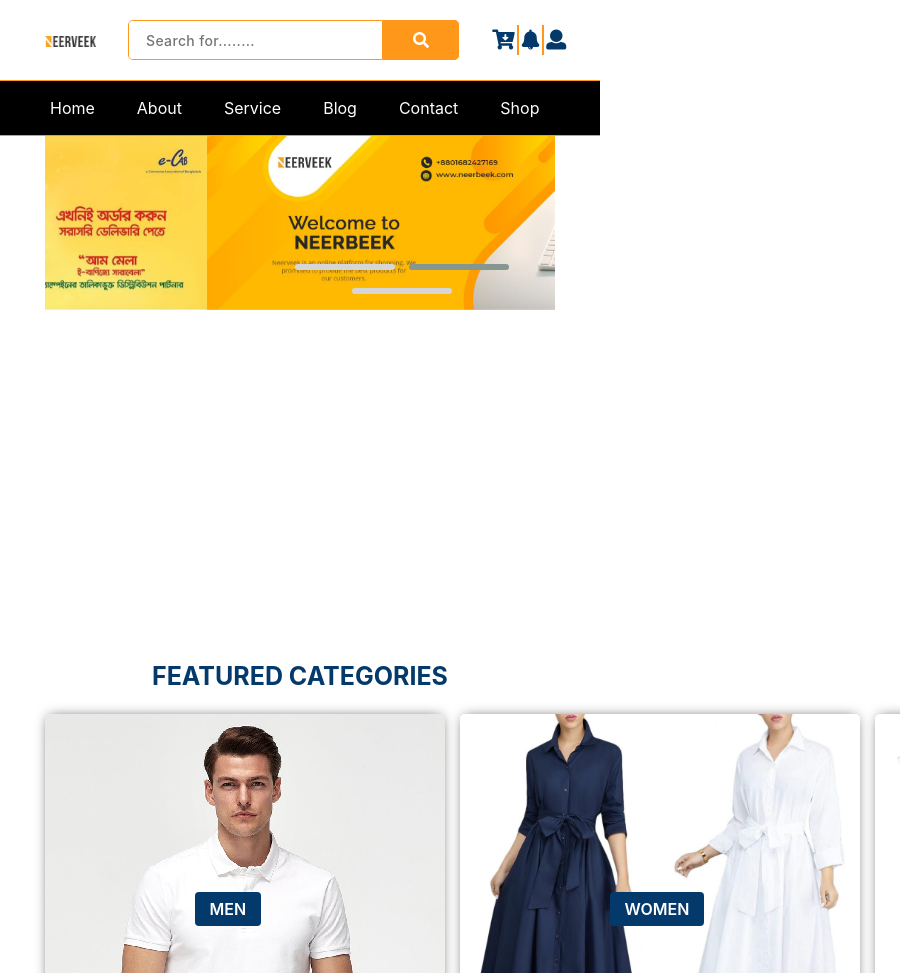
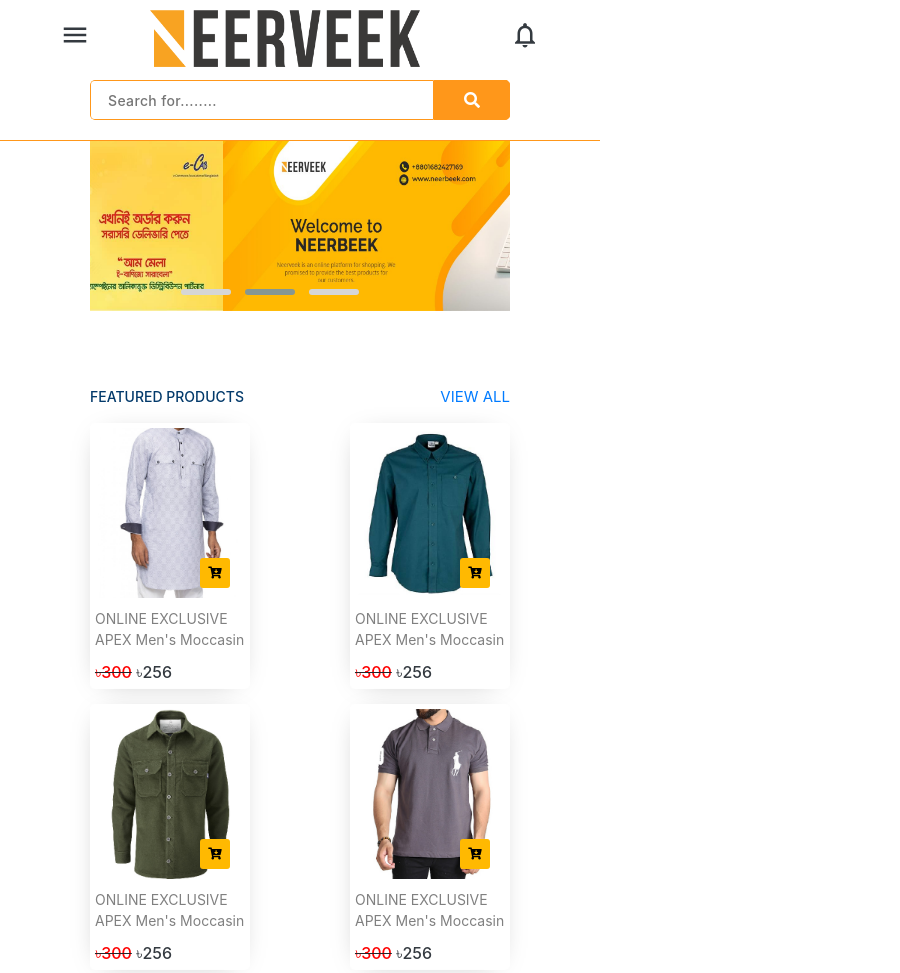
Before and after one commit to RezaulRaaz/neerveek-ecommerce, a plain HTML site: page index.html in a window 600 px wide. Shown: the top 973 px of the page, 900 px wide, since content can reach past the window. Drawn offline with Linux system fonts and the light colour scheme; files whose address does not match are found by name.

Commit message:
resonsive and change theme

```diff
--- /dev/null
+++ b/css/responsive.css
@@ -0,0 +1,161 @@
+/* Normal desktop :1200px. */
+@media (min-width: 1200px) and (max-width: 1500px) {
+
+
+}
+
+
+/* Normal desktop :992px. */
+@media (min-width: 992px) and (max-width: 1200px) {
+
+
+}
+
+
+/* Tablet desktop :768px. */
+@media (min-width: 768px) and (max-width: 991px) {
+
+
+}
+
+
+/* small mobile :320px. */
+@media (max-width: 767px) {
+    .nhr {
+        font-weight: 500;
+        font-size: 14px;
+    }
+    .nbtn {
+        font-size: 15px;
+    }
+    header{
+        overflow: hidden;
+    }
+    .menu-area{
+        display: none;
+    }
+    /* top mobile menu area */
+    .top-mobile-menu{
+        position: relative;
+        top: 0;
+        left: 0;
+        display:block
+    }
+    .top-menu-area {
+        width: 100%;
+        height: 50px;
+        background-color: #fff;
+        display: grid;
+        grid-template-columns: 15% 50% 15%;
+        justify-content: space-between;
+        align-items: center;
+        gap: 30px;
+        margin-top: 10px;
+    }
+    .top-logo img{
+        width: 90%;
+    }
+    .humberger-menu{
+        display: flex;
+        justify-content: flex-end;
+        align-items: center;
+    }
+    .top-notification-icon{
+        display: flex;
+        justify-content: start;
+        align-items: center;
+    }
+    .material-icons{
+        font-size: 30px;
+    }
+
+    /* top bar */
+    .girid-container {
+        grid-template-columns: auto;
+    }
+    .notification-area{
+        display: none;
+    }
+    .logo{
+        display: none;
+    }
+    /* slider */
+    .slider {
+        height: 200px;
+
+    }
+    .owl-carousel .owl-item img {
+        display: block;
+        width: 100%;
+        height: 170px;
+    }
+    .owl-theme .owl-dots .owl-dot span {
+        width: 50px;
+        height: 6px;
+    }
+    .owl-dots {
+        left: 20%;
+    }
+  /* feature categories */
+  .featured-categories {
+    display: none;
+}
+    /* product card style start*/
+    .product-grid-container {
+        grid-template-columns: auto auto;
+        gap: 5px;
+    }
+    .product {
+        padding: 5px;
+        width: 160px;
+        min-height: 250px;
+        -webkit-box-shadow: -1px 3px 28px -15px rgba(161, 161, 161, 1);
+        -moz-box-shadow: -1px 3px 28px -15px rgba(161, 161, 161, 1);
+        box-shadow: -1px 3px 28px -15px rgba(161, 161, 161, 1);
+    }
+    .product-img-area {
+        width: 100%;
+        height: 170px;
+    }
+    .product-img-area img {
+        width: 100%;
+        height: 170px;
+    }
+    .procduct-action {
+        visibility: visible;
+        display: flex;
+        justify-content: flex-end;
+    }
+    #quick{
+        display: none!important;
+    }
+    .quick-view-product {
+        width: 30px;
+        height: 30px;
+        padding: 0px 0px;
+        font-size: 12px;
+        display: flex;
+        justify-content: center;
+        align-items: center;
+    }
+
+    .product-name {
+        font-weight: 400;
+        font-size: 14px;
+    }
+    .product-price {
+        width: 100%;
+        margin-top: 10px;
+    }
+    footer{
+        display: none;
+    }
+
+
+}
+
+/* Large Mobile :480px. */
+@media only screen and (min-width: 480px) and (max-width: 767px) {
+.container {width:450px}
+
+}
--- a/css/style.css
+++ b/css/style.css
@@ -22,6 +22,9 @@ a {
 .primary-color {
     color: #033A6B;
     background-color: #FF971A;
+}
+.top-mobile-menu{
+    display: none;
 }
 
 header {
@@ -454,27 +457,27 @@ box-shadow: 0px -0.54px 13px -4px rgba(0,0,0,0.75);
     left: 0;
     display: flex;
     justify-self: start;
-    transition: 0.7s;
+    visibility: hidden;
 }
 .quick-view-product{
     background-color: #FFB901;
     border-radius: 3px;
     margin-right: 10px;
-    text-align: center;
-    padding: 4px 15px;
     color: #000;
-    display: none;
-    transition: 0.7s;
     font-size: 15px;
+    display: flex;
+    justify-content: center;
+    align-items: center;
+    width: 35px;
+    height: 35px;
 
 }
 .quick-view-product:hover{
     background-color: #033A6B;
     color: azure;
 }
-.product:hover .quick-view-product{
-    display: block;
-    transition: 0.7s;
+.product:hover .procduct-action{
+    visibility: visible;
 }
 .product-name {
     font-weight: 600;
--- a/index.html
+++ b/index.html
@@ -7,14 +7,31 @@
     <title>NEERVEEK ECOMMERCE</title>
     <link rel="stylesheet" href="css/bootstrap.css">
     <link rel="stylesheet" href="css/fontawesome-all.min.css">
+    <!-- metrial icons -->
+    <link href="https://fonts.googleapis.com/icon?family=Material+Icons" rel="stylesheet">
     <link rel="stylesheet" href="css/owl.carousel.min.css">
     <link rel="stylesheet" href="css/owl.theme.default.css">
     <link rel="stylesheet" href="css/style.css">
+    <link rel="stylesheet" href="css/responsive.css">
 </head>
 
 <body>
+    <div class="header-top-section">
+        <!-- mobile section area start -->
+        <section class="top-mobile-menu">
+            <div class="top-menu-area">
+                <div class="humberger-menu">
+                    <a href="#" class="text-dark"><i class="material-icons">menu</i></a>
+                </div>
+                <div class="top-logo">
+                    <img src="img/logo.png" alt="">
+                </div>
+                <div class="top-notification-icon">
+                    <a href="#" class="text-dark"> <i class="material-icons">notifications_none</i></a>
+                </div>
+            </div>
+        </section>
         <!-- top bar start -->
-
         <header>
             <div class="container">
                 <div class="girid-container">
@@ -39,7 +56,7 @@
                 </div>
             </div>
         </header>
-
+    </div>
     <!-- top bar end -->
 
     <!-- menu area start -->
@@ -186,7 +203,9 @@
                         <div class="product-img-area">
                             <img src="img/product/5.jpg" alt="">
                             <div class="procduct-action">
+                                <div id="quick">
                                     <div class="quick-view-product"><i class="fas fa-eye"></i></div>
+                                </div>
                                 <div class="quick-view-product"><i class="fas fa-cart-arrow-down"></i></div>
                             </div>
                         </div>
@@ -202,7 +221,9 @@
                         <div class="product-img-area">
                             <img src="img/product/4.jpg" alt="">
                             <div class="procduct-action">
+                                <div id="quick">
                                     <div class="quick-view-product"><i class="fas fa-eye"></i></div>
+                                </div>
                                 <div class="quick-view-product"><i class="fas fa-cart-arrow-down"></i></div>
                             </div>
                         </div>
@@ -218,7 +239,9 @@
                         <div class="product-img-area">
                             <img src="img/product/3.jpg" alt="">
                             <div class="procduct-action">
+                                <div id="quick">
                                     <div class="quick-view-product"><i class="fas fa-eye"></i></div>
+                                </div>
                                 <div class="quick-view-product"><i class="fas fa-cart-arrow-down"></i></div>
                             </div>
                         </div>
@@ -234,7 +257,9 @@
                         <div class="product-img-area">
                             <img src="img/product/2.jpg" alt="">
                             <div class="procduct-action">
+                                <div id="quick">
                                     <div class="quick-view-product"><i class="fas fa-eye"></i></div>
+                                </div>
                                 <div class="quick-view-product"><i class="fas fa-cart-arrow-down"></i></div>
                             </div>
                         </div>
@@ -250,7 +275,9 @@
                         <div class="product-img-area">
                             <img src="img/product/l2.jpg" alt="">
                             <div class="procduct-action">
+                                <div id="quick">
                                     <div class="quick-view-product"><i class="fas fa-eye"></i></div>
+                                </div>
                                 <div class="quick-view-product"><i class="fas fa-cart-arrow-down"></i></div>
                             </div>
                         </div>
@@ -266,7 +293,9 @@
                         <div class="product-img-area">
                             <img src="img/product/l3.jpg" alt="">
                             <div class="procduct-action">
+                                <div id="quick">
                                     <div class="quick-view-product"><i class="fas fa-eye"></i></div>
+                                </div>
                                 <div class="quick-view-product"><i class="fas fa-cart-arrow-down"></i></div>
                             </div>
                         </div>
@@ -282,7 +311,9 @@
                         <div class="product-img-area">
                             <img src="img/product/l1.jpg" alt="">
                             <div class="procduct-action">
+                                <div id="quick">
                                     <div class="quick-view-product"><i class="fas fa-eye"></i></div>
+                                </div>
                                 <div class="quick-view-product"><i class="fas fa-cart-arrow-down"></i></div>
                             </div>
                         </div>
@@ -298,7 +329,9 @@
                         <div class="product-img-area">
                             <img src="img/product/l4.jpg" alt="">
                             <div class="procduct-action">
+                                <div id="quick">
                                     <div class="quick-view-product"><i class="fas fa-eye"></i></div>
+                                </div>
                                 <div class="quick-view-product"><i class="fas fa-cart-arrow-down"></i></div>
                             </div>
                         </div>
@@ -328,7 +361,9 @@
                         <div class="product-img-area">
                             <img src="img/product/e1.jpg" alt="">
                             <div class="procduct-action">
+                                <div id="quick">
                                     <div class="quick-view-product"><i class="fas fa-eye"></i></div>
+                                </div>
                                 <div class="quick-view-product"><i class="fas fa-cart-arrow-down"></i></div>
                             </div>
                         </div>
@@ -344,7 +379,9 @@
                         <div class="product-img-area">
                             <img src="img/product/e2.jpg" alt="">
                             <div class="procduct-action">
+                                <div id="quick">
                                     <div class="quick-view-product"><i class="fas fa-eye"></i></div>
+                                </div>
                                 <div class="quick-view-product"><i class="fas fa-cart-arrow-down"></i></div>
                             </div>
                         </div>
@@ -360,7 +397,9 @@
                         <div class="product-img-area">
                             <img src="img/product/e3.jpg" alt="">
                             <div class="procduct-action">
+                                <div id="quick">
                                     <div class="quick-view-product"><i class="fas fa-eye"></i></div>
+                                </div>
                                 <div class="quick-view-product"><i class="fas fa-cart-arrow-down"></i></div>
                             </div>
                         </div>
@@ -376,7 +415,9 @@
                         <div class="product-img-area">
                             <img src="img/product/e4.jpg" alt="">
                             <div class="procduct-action">
+                                <div id="quick">
                                     <div class="quick-view-product"><i class="fas fa-eye"></i></div>
+                                </div>
                                 <div class="quick-view-product"><i class="fas fa-cart-arrow-down"></i></div>
                             </div>
                         </div>
@@ -392,7 +433,9 @@
                         <div class="product-img-area">
                             <img src="img/product/t1.jpg" alt="">
                             <div class="procduct-action">
+                                <div id="quick">
                                     <div class="quick-view-product"><i class="fas fa-eye"></i></div>
+                                </div>
                                 <div class="quick-view-product"><i class="fas fa-cart-arrow-down"></i></div>
                             </div>
                         </div>
@@ -408,7 +451,9 @@
                         <div class="product-img-area">
                             <img src="img/product/t2.jpg" alt="">
                             <div class="procduct-action">
+                                <div id="quick">
                                     <div class="quick-view-product"><i class="fas fa-eye"></i></div>
+                                </div>
                                 <div class="quick-view-product"><i class="fas fa-cart-arrow-down"></i></div>
                             </div>
                         </div>
@@ -424,7 +469,9 @@
                         <div class="product-img-area">
                             <img src="img/product/t3.jpg" alt="">
                             <div class="procduct-action">
+                                <div id="quick">
                                     <div class="quick-view-product"><i class="fas fa-eye"></i></div>
+                                </div>
                                 <div class="quick-view-product"><i class="fas fa-cart-arrow-down"></i></div>
                             </div>
                         </div>
@@ -440,7 +487,9 @@
                         <div class="product-img-area">
                             <img src="img/product/t4.jpg" alt="">
                             <div class="procduct-action">
+                                <div id="quick">
                                     <div class="quick-view-product"><i class="fas fa-eye"></i></div>
+                                </div>
                                 <div class="quick-view-product"><i class="fas fa-cart-arrow-down"></i></div>
                             </div>
                         </div>
@@ -470,7 +519,9 @@
                         <div class="product-img-area">
                             <img src="img/product/t5.jpg" alt="">
                             <div class="procduct-action">
+                                <div id="quick">
                                     <div class="quick-view-product"><i class="fas fa-eye"></i></div>
+                                </div>
                                 <div class="quick-view-product"><i class="fas fa-cart-arrow-down"></i></div>
                             </div>
                         </div>
@@ -486,7 +537,9 @@
                         <div class="product-img-area">
                             <img src="img/product/t6.jpg" alt="">
                             <div class="procduct-action">
+                                <div id="quick">
                                     <div class="quick-view-product"><i class="fas fa-eye"></i></div>
+                                </div>
                                 <div class="quick-view-product"><i class="fas fa-cart-arrow-down"></i></div>
                             </div>
                         </div>
@@ -502,7 +555,9 @@
                         <div class="product-img-area">
                             <img src="img/product/t7.jpg" alt="">
                             <div class="procduct-action">
+                                <div id="quick">
                                     <div class="quick-view-product"><i class="fas fa-eye"></i></div>
+                                </div>
                                 <div class="quick-view-product"><i class="fas fa-cart-arrow-down"></i></div>
                             </div>
                         </div>
@@ -518,7 +573,9 @@
                         <div class="product-img-area">
                             <img src="img/product/2.jpg" alt="">
                             <div class="procduct-action">
+                                <div id="quick">
                                     <div class="quick-view-product"><i class="fas fa-eye"></i></div>
+                                </div>
                                 <div class="quick-view-product"><i class="fas fa-cart-arrow-down"></i></div>
                             </div>
                         </div>
@@ -534,7 +591,9 @@
                         <div class="product-img-area">
                             <img src="img/product/4.jpg" alt="">
                             <div class="procduct-action">
+                                <div id="quick">
                                     <div class="quick-view-product"><i class="fas fa-eye"></i></div>
+                                </div>
                                 <div class="quick-view-product"><i class="fas fa-cart-arrow-down"></i></div>
                             </div>
                         </div>
@@ -550,7 +609,9 @@
                         <div class="product-img-area">
                             <img src="img/product/3.jpg" alt="">
                             <div class="procduct-action">
+                                <div id="quick">
                                     <div class="quick-view-product"><i class="fas fa-eye"></i></div>
+                                </div>
                                 <div class="quick-view-product"><i class="fas fa-cart-arrow-down"></i></div>
                             </div>
                         </div>
@@ -566,7 +627,9 @@
                         <div class="product-img-area">
                             <img src="img/product/1.jpg" alt="">
                             <div class="procduct-action">
+                                <div id="quick">
                                     <div class="quick-view-product"><i class="fas fa-eye"></i></div>
+                                </div>
                                 <div class="quick-view-product"><i class="fas fa-cart-arrow-down"></i></div>
                             </div>
                         </div>
@@ -582,7 +645,9 @@
                         <div class="product-img-area">
                             <img src="img/product/2.jpg" alt="">
                             <div class="procduct-action">
+                                <div id="quick">
                                     <div class="quick-view-product"><i class="fas fa-eye"></i></div>
+                                </div>
                                 <div class="quick-view-product"><i class="fas fa-cart-arrow-down"></i></div>
                             </div>
                         </div>
--- a/js/main.js
+++ b/js/main.js
@@ -19,7 +19,7 @@
                 items:1
             },
             767:{
-                items:3
+                items:1
             },
             992:{
                 items:1
```
Lines whose indentation alone changed are shown as unchanged.
